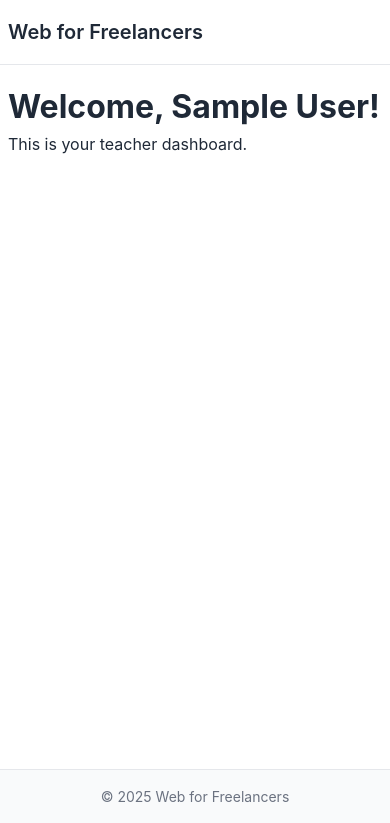
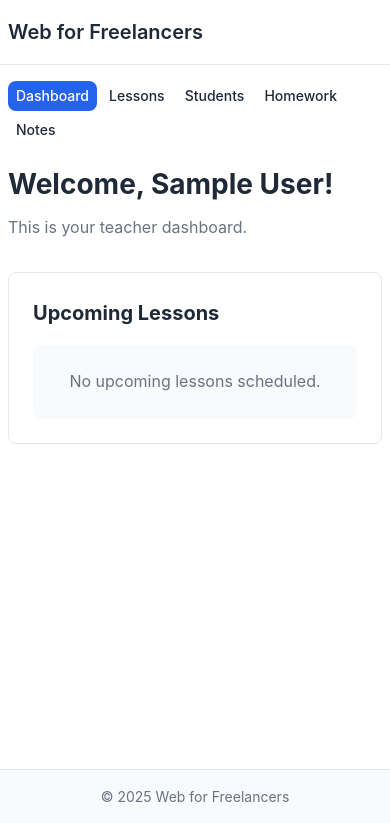
Before and after one commit to Monsyerz/web-for-freelancers, a Django app: page /accounts/teacher/dashboard/ in a window 390 px wide. Shown: the top 823 px of the page. Run offline with Django 5.2, Linux system fonts and the light colour scheme; a user stored in the database is signed in; tables that the repository leaves empty hold one stand-in row (values such as "Sample post").

Commit message:
feat(teacher): add responsive dashboard layout and sidebar

```diff
--- a/static/css/style.css
+++ b/static/css/style.css
@@ -209,6 +209,81 @@ input:focus, select:focus, textarea:focus {
     background-color: var(--color-primary-hover);
 }
 
+/* Teacher Dashboard Layout */
+.dashboard-layout {
+    display: flex;
+    gap: var(--spacing-xl);
+    min-height: 500px;
+}
+
+.dashboard-sidebar {
+    width: 220px;
+    flex-shrink: 0;
+}
+
+.sidebar-nav {
+    display: flex;
+    flex-direction: column;
+    gap: var(--spacing-xs);
+}
+
+.sidebar-link {
+    display: block;
+    padding: var(--spacing-sm) var(--spacing-md);
+    color: var(--color-text);
+    text-decoration: none;
+    border-radius: var(--radius);
+    font-weight: 500;
+    transition: background-color 0.2s, color 0.2s;
+}
+
+.sidebar-link:hover {
+    background-color: var(--color-bg-alt);
+    color: var(--color-primary);
+}
+
+.sidebar-link.active {
+    background-color: var(--color-primary);
+    color: white;
+}
+
+.dashboard-main {
+    flex: 1;
+}
+
+.dashboard-welcome {
+    margin-bottom: var(--spacing-xl);
+}
+
+.dashboard-welcome h1 {
+    font-size: 1.75rem;
+    margin-bottom: var(--spacing-sm);
+}
+
+.dashboard-welcome p {
+    color: var(--color-text-light);
+}
+
+.dashboard-section {
+    border: 1px solid var(--color-border);
+    border-radius: var(--radius);
+    padding: var(--spacing-lg);
+    background-color: var(--color-bg);
+}
+
+.dashboard-section h2 {
+    font-size: 1.25rem;
+    margin-bottom: var(--spacing-md);
+}
+
+.lessons-placeholder {
+    padding: var(--spacing-lg);
+    text-align: center;
+    color: var(--color-text-light);
+    background-color: var(--color-bg-alt);
+    border-radius: var(--radius);
+}
+
 @media (max-width: 768px) {
     .container {
         padding: 0 var(--spacing-sm);
@@ -231,4 +306,24 @@ input:focus, select:focus, textarea:focus {
         padding: var(--spacing-lg);
         margin: var(--spacing-md);
     }
+
+    .dashboard-layout {
+        flex-direction: column;
+        gap: var(--spacing-md);
+    }
+
+    .dashboard-sidebar {
+        width: 100%;
+    }
+
+    .sidebar-nav {
+        flex-direction: row;
+        flex-wrap: wrap;
+        gap: var(--spacing-xs);
+    }
+
+    .sidebar-link {
+        padding: var(--spacing-xs) var(--spacing-sm);
+        font-size: 0.875rem;
+    }
 }
--- a/templates/accounts/teacher_dashboard.html
+++ b/templates/accounts/teacher_dashboard.html
@@ -3,12 +3,29 @@
 {% block title %}Teacher Dashboard{% endblock %}
 
 {% block content %}
-<div class="dashboard">
-    {% if error %}
-        <p class="error">{{ error }}</p>
-    {% else %}
-        <h1>Welcome, {{ profile.display_name|default:user.username }}!</h1>
-        <p>This is your teacher dashboard.</p>
-    {% endif %}
+<div class="dashboard-layout">
+    <aside class="dashboard-sidebar">
+        <nav class="sidebar-nav">
+            <a href="{% url 'teacher_dashboard' %}" class="sidebar-link active">Dashboard</a>
+            <a href="#" class="sidebar-link">Lessons</a>
+            <a href="#" class="sidebar-link">Students</a>
+            <a href="#" class="sidebar-link">Homework</a>
+            <a href="#" class="sidebar-link">Notes</a>
+        </nav>
+    </aside>
+
+    <div class="dashboard-main">
+        <div class="dashboard-welcome">
+            <h1>Welcome, {{ profile.display_name|default:user.username }}!</h1>
+            <p>This is your teacher dashboard.</p>
+        </div>
+
+        <div class="dashboard-section">
+            <h2>Upcoming Lessons</h2>
+            <div class="lessons-placeholder">
+                <p>No upcoming lessons scheduled.</p>
+            </div>
+        </div>
+    </div>
 </div>
 {% endblock %}
```
